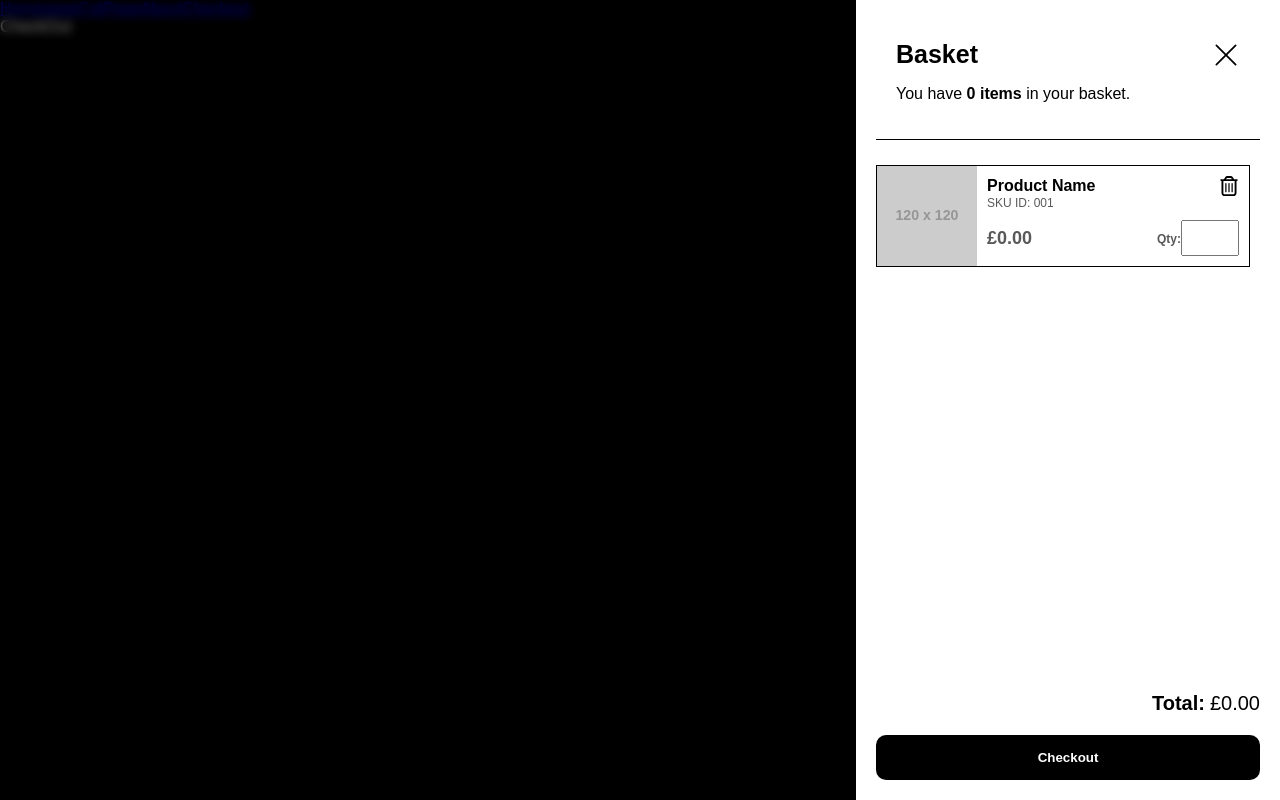
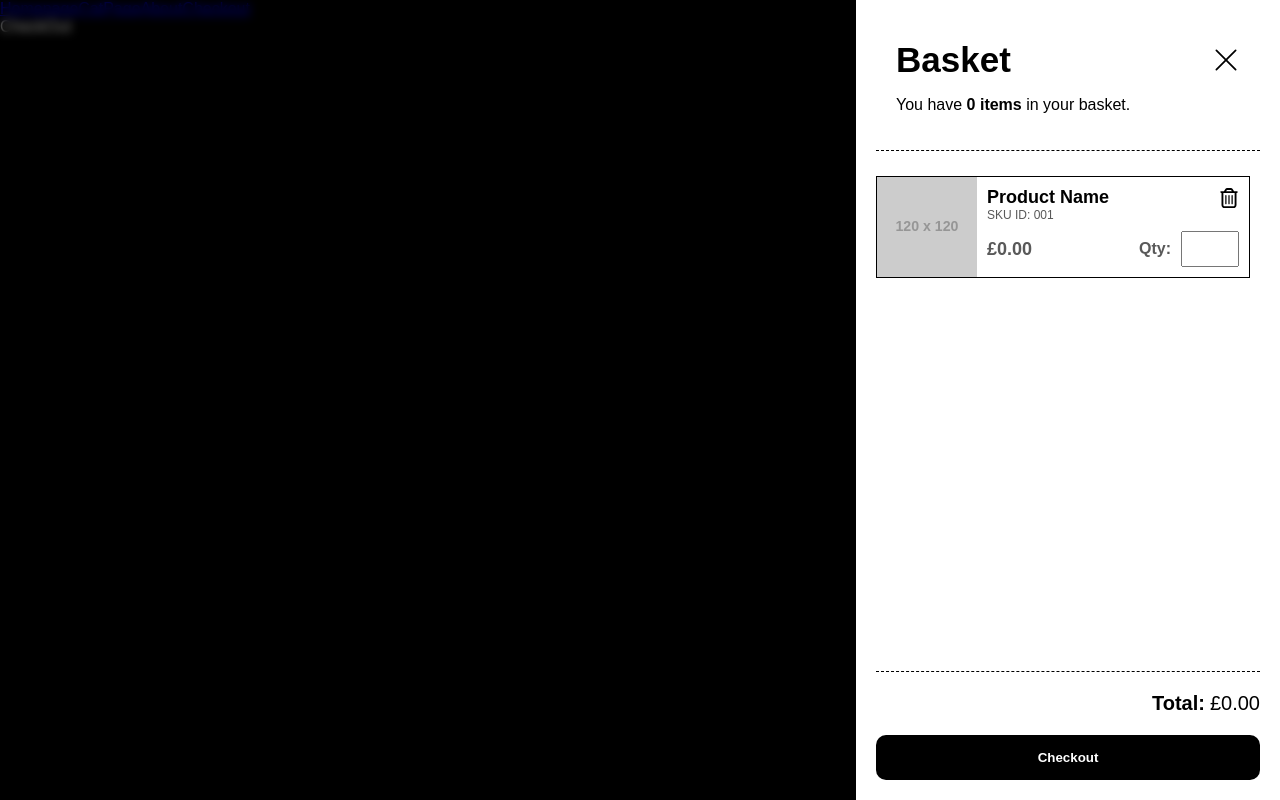
Before and after one commit to latham91/cn-cats4lyf, a React (Vite) app: page /Checkout in a window 1280 px wide. Built offline with nearby package versions, Linux system fonts and the light colour scheme.

Commit message:
updated slider styles

```diff
--- a/src/App.jsx
+++ b/src/App.jsx
@@ -13,6 +13,7 @@ import BasketSlider from "./components/BasketSlider";
 export default function App() {
     const [toggleBasket, setToggleBasket] = useState(true);
 
+    // Open and close the basket slider.
     const handleToggleBasket = () => {
         setToggleBasket(!toggleBasket);
     };
--- a/src/components/BasketItem.css
+++ b/src/components/BasketItem.css
@@ -31,6 +31,10 @@
         justify-content: space-between;
         align-items: center;
 
+        h4 {
+            font-size: 18px;
+        }
+
         .trashIcon {
             transition: 300ms ease-in-out;
 
@@ -53,14 +57,19 @@
 
     .basketItems_details_price {
         font-size: 18px;
+    }
 
-        .qty {
-            font-size: 18px;
+    .qty {
+        span {
+            font-size: 16px;
+            margin-right: 10px;
         }
     }
 
     input {
         width: 50px;
         height: 30px;
+        font-size: 16px;
+        text-align: center;
     }
 }
--- a/src/components/BasketItem.jsx
+++ b/src/components/BasketItem.jsx
@@ -5,7 +5,7 @@ import { FaRegTrashCan } from "react-icons/fa6";
 export default function BasketItem() {
     return (
         <div className="basketItem">
-            <img src="https://via.placeholder.com/120x120" alt="placeholder image" />
+            <img src="https://via.placeholder.com/120x120" alt="placeholder image" draggable={false} />
             <div className="basketItem_content">
                 <div className="basketItem_product_name">
                     <h4>Product Name</h4>
@@ -14,11 +14,9 @@ export default function BasketItem() {
                 <span>SKU ID: 001</span>
                 <div className="basketItem_details">
                     <span className="basketItems_details_price">£0.00</span>
-                    <div>
-                        <span>
-                            <strong className="qty">Qty:</strong>
-                            <input type="number" min={1} />
-                        </span>
+                    <div className="qty">
+                        <span>Qty:</span>
+                        <input type="number" min={1} />
                     </div>
                 </div>
             </div>
--- a/src/components/BasketSlider.css
+++ b/src/components/BasketSlider.css
@@ -28,7 +28,7 @@
 }
 
 .sliderHeader {
-    border-bottom: 1px solid black;
+    border-bottom: 1px dashed black;
     margin-bottom: 25px;
     padding: 20px;
 }
@@ -40,7 +40,7 @@
 
     h3 {
         margin: 0;
-        font-size: 25px;
+        font-size: 35px;
     }
 
     .sliderClose {
@@ -55,6 +55,7 @@
 
 .sliderFooter {
     margin-top: auto;
+    border-top: 1px dashed black;
 
     .sliderFooter_button {
         width: 100%;
--- a/src/components/BasketSlider.jsx
+++ b/src/components/BasketSlider.jsx
@@ -11,7 +11,7 @@ export default function BasketSlider({ toggleBasket }) {
     const sliderBg = useRef();
 
     const handleCloseSlider = (e) => {
-        // If user clicks on the slider background or the X icon, close the basket
+        // If user clicks outside the slider or the X icon, close the basket
         if (e.target === sliderBg.current || e.target.classList.contains("sliderClose")) {
             setSlideIn(!slideIn);
 
@@ -27,7 +27,6 @@ export default function BasketSlider({ toggleBasket }) {
                 <div className="sliderHeader">
                     <div className="sliderHeader_title">
                         <h3>Basket</h3>
-
                         <BsXLg className="sliderClose" onClick={(e) => handleCloseSlider(e)} size={28} />
                     </div>
                     <p>
```
